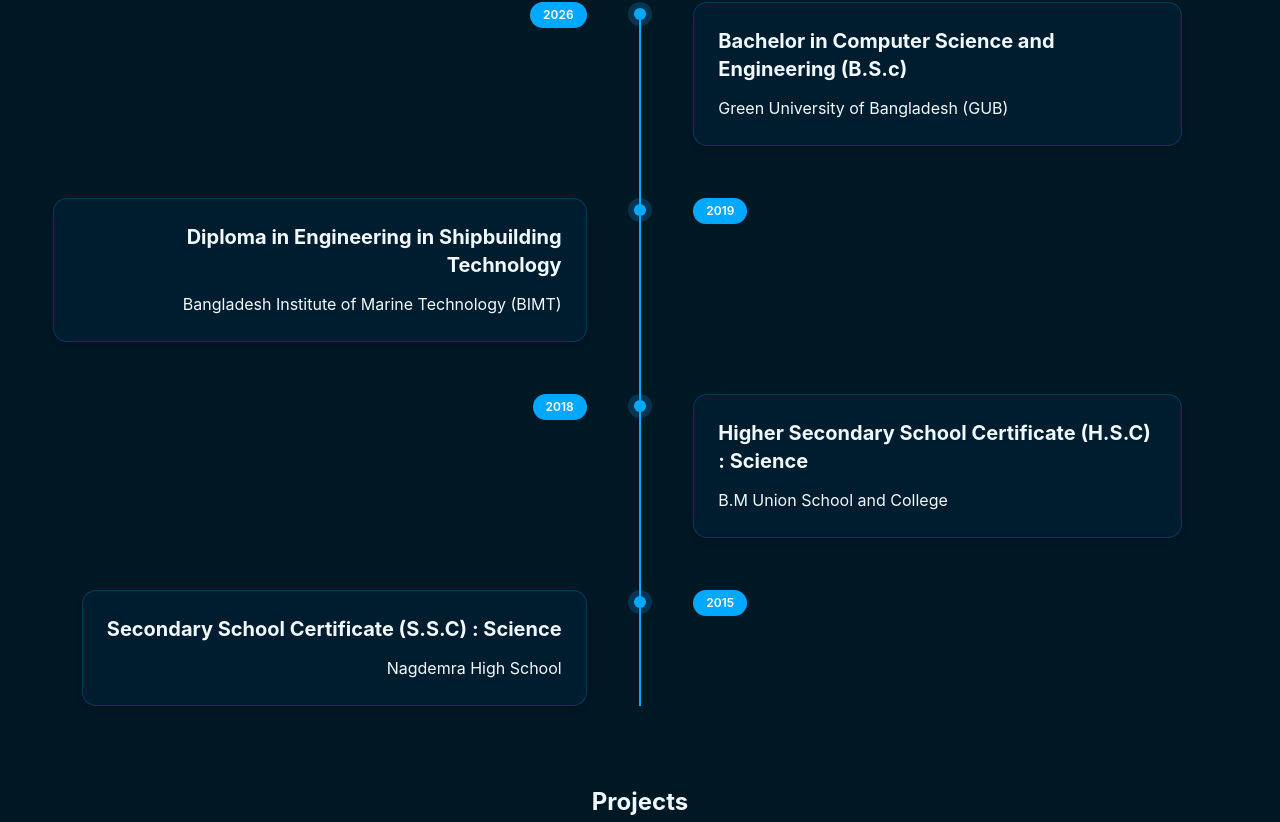
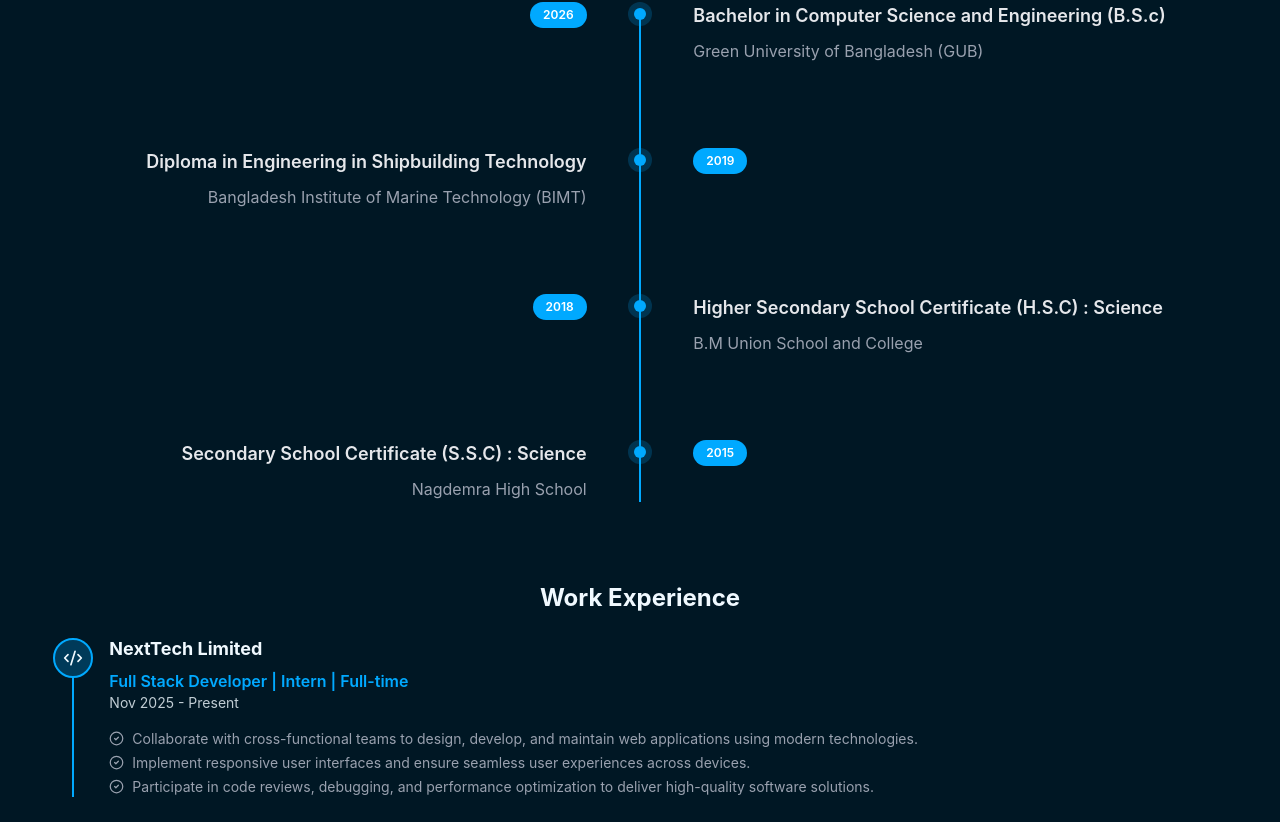
Before and after one commit to forhadreza43/portfolio, a Next.js app: page / in a window 1280 px wide. Shown: the part 1058-1880 px from the top of the page. Built offline with nearby package versions, Linux system fonts and the light colour scheme.

Commit message:
Add Experience and Education timelines, refactor components for clarity

```diff
--- a/app/page.tsx
+++ b/app/page.tsx
@@ -2,10 +2,11 @@
 import ContactSection from '@/components/ContactSection';
 import { Education } from '@/components/Education';
 import { ExpandableCard } from '@/components/ExpandableCard';
+import Experience from '@/components/Experience';
 import Hero from '@/components/Hero';
 // import Projects from "@/components/Projects";
 import Skills from '@/components/Skills';
-import Timeline from '@/components/Timeline';
+import Timeline from '@/components/EducationTimeline';
 
 export default function Home() {
    return (
@@ -13,7 +14,8 @@
          <div>
             <Hero />
             <AboutMe />
-            <Education/>
+            <Education />
+            <Experience />
             {/* <BentoCardComponent/> */}
             <ExpandableCard />
             <Skills />
--- a/components/Education.tsx
+++ b/components/Education.tsx
@@ -1,11 +1,11 @@
 import SectionHeading from './SectionHeading';
-import Timeline from './Timeline';
+import EducationTimeline from './EducationTimeline';
 
 export const Education = () => {
-  return (
-     <section className="scroll-mt-30 mt-12 lg:mt-20" id="education">
-        <SectionHeading>Education</SectionHeading>
-        <Timeline />
-     </section>
-  );
-}
+   return (
+      <section className="scroll-mt-30 mt-12 lg:mt-20" id="education">
+         <SectionHeading>Education</SectionHeading>
+         <EducationTimeline />
+      </section>
+   );
+};
--- a/components/Timeline.tsx
+++ b/components/EducationTimeline.tsx
@@ -76,16 +76,17 @@
 
    const card = (
       <div
-         className={`rounded-xl shadow-md bg-primary/5 border border-primary/20 p-4 md:p-6 transition-all duration-500 text-left ${
+         // rounded-xl shadow-md bg-primary/5 border border-primary/20 p-4 md:p-6
+         className={` transition-all duration-500 text-left ${
             isActive ? 'opacity-100 translate-y-0' : 'opacity-40 translate-y-2'
          } ${isLeft ? 'md:text-right' : 'md:text-left'}`}
       >
-         <h3 className="text-lg md:text-xl font-bold text-base-content/80 mb-3">
+         <h3 className="text-lg font-semibold text-gray-200 dark:text-gray-800 mb-2">
             {event.nameOfDegree}
          </h3>
 
          {event.institution && (
-            <p className="text-sm md:text-base text-base-content/80 leading-relaxed">
+            <p className="text-sm md:text-base text-gray-400 dark:text-gray-600 leading-relaxed">
                {event.institution}
             </p>
          )}
@@ -109,7 +110,7 @@
                   className={`w-6 h-6 absolute rounded-full transition-all duration-500 bg-primary/20`}
                />
             </div>
-            <div className={`w-5/12 flex justify-start -mt-3`}>
+            <div className={`w-5/11 flex justify-start -mt-3`}>
                {!isLeft ? card : dateBadge}
             </div>
          </div>
@@ -135,7 +136,7 @@
    );
 };
 
-const Timeline = () => {
+const EducationTimeline = () => {
    const containerRef = useRef<HTMLDivElement>(null);
    const [scrollProgress, setScrollProgress] = useState(0);
    const [activeIndices, setActiveIndices] = useState<Set<number>>(
@@ -189,7 +190,7 @@
                style={{ height: `${scrollProgress * 100}%` }}
             />
 
-            <div className="space-y-16">
+            <div className="space-y-16 md:space-y-24">
                {events.map((event, index) => (
                   <div
                      key={index}
@@ -209,4 +210,4 @@
    );
 };
 
-export default Timeline;
+export default EducationTimeline;
--- /dev/null
+++ b/components/Experience.tsx
@@ -0,0 +1,13 @@
+import ExperienceTimeline from './ExperienceTimeline';
+import SectionHeading from './SectionHeading';
+
+const Experience = () => {
+   return (
+      <section id="experience" className="scroll-mt-30 mt-12 lg:mt-20">
+         <SectionHeading>Work Experience</SectionHeading>
+         <ExperienceTimeline/>
+      </section>
+   );
+};
+
+export default Experience;
--- /dev/null
+++ b/components/ExperienceTimeline.tsx
@@ -0,0 +1,118 @@
+import { CircleCheck, CodeXml } from 'lucide-react';
+import Link from 'next/link';
+import { projects } from '../data/projects';
+
+interface TimelineEvent {
+   joiningDate: string;
+   leavingDate: string;
+   role: string;
+   type?: string;
+   company: string;
+   location: string;
+   responsibilities?: string[];
+   projects?: { name: string; link: string }[];
+}
+
+const events: TimelineEvent[] = [
+   {
+      joiningDate: 'Nov 2025',
+      leavingDate: 'Present',
+      role: 'Full Stack Developer | Intern',
+      type: 'Full-time',
+      company: 'NextTech Limited',
+      location: '744/1 (3rd Floor), Metro Pillar-296, Shewrapara,  Dhaka 1216',
+      responsibilities: [
+         'Collaborate with cross-functional teams to design, develop, and maintain web applications using modern technologies.',
+         'Implement responsive user interfaces and ensure seamless user experiences across devices.',
+         'Participate in code reviews, debugging, and performance optimization to deliver high-quality software solutions.',
+      ],
+      // projects: [
+      //    { name: 'NextTech Website', link: '#' },
+      //    {
+      //       name: 'Admin Dashboard',
+      //       link: '#',
+      //    },
+      // ],
+   },
+
+];
+
+const TimelineCard = ({ event }: { event: TimelineEvent }) => {
+   const content = (
+      <div className={`transition-all duration-500 opacity-100 translate-y-0`}>
+         <h3 className="text-base md:text-lg font-bold text-foreground leading-tight">
+            <Link href={'https://nexttechltd.com'} target="_blank">
+               {event.company}
+            </Link>
+         </h3>
+         <p className="text-primary mt-2 font-semibold">
+            {event.role} | {event.type && `${event.type}`}
+         </p>
+         <p className="text-sm text-foreground/80 mb-1">
+            {event.joiningDate} - {event.leavingDate}
+         </p>
+
+         {/* <p className="text-sm text-foreground/80 mt-1">{event.location}</p> */}
+
+         {event.responsibilities && (
+            <div className="mt-4 space-y-1 text-sm text-foreground/80">
+               {event.responsibilities.map((resp, idx) => (
+                  <div key={idx} className="flex gap-2 items-center">
+                     <CircleCheck size={15} className="text-gray-400" />{' '}
+                     <p className="text-gray-400">{resp}</p>
+                  </div>
+               ))}
+            </div>
+         )}
+         {event.projects && (
+            <div className=" mt-5 flex gap-2 items-center flex-wrap space-y-1 text-sm text-foreground/80">
+               {event.projects.map((project, idx) => (
+                  <Link
+                     href={project.link}
+                     target="_blank"
+                     className="text-primary hover:bg-primary/20 text-xs bg-primary/5 border border-primary/80 px-2 transition-all duration-300 py-0.5 rounded-full"
+                     key={idx}
+                  >
+                     {project.name}
+                  </Link>
+               ))}
+            </div>
+         )}
+      </div>
+   );
+
+   const iconDot = (
+      <div
+         className={`w-9 h-9 md:w-10 dark:bg-[#cee6f5] border-2 border-primary  bg-[#003a59] md:h-10 rounded-full flex items-center justify-center text-base shrink-0 transition-all duration-500
+            `}
+      >
+         <CodeXml size={20} />
+      </div>
+   );
+
+   return (
+      <div className="relative flex items-start w-full">
+         <div className="flex flex-col items-center relative z-10 shrink-0 mr-4">
+            {iconDot}
+         </div>
+         <div className="flex-1 ">{content}</div>
+      </div>
+   );
+};
+
+const ExperienceTimeline = () => {
+   return (
+      <div className="mx-auto relative">
+         {/* Static vertical line */}
+         <div className="absolute left-4.5 md:left-4.75 top-0 bottom-0 w-0.5 bg-primary" />
+
+         <div className="space-y-14">
+            {events.map((event, index) => (
+               <TimelineCard key={index} event={event} />
+            ))}
+         </div>
+      </div>
+   );
+};
+
+export default ExperienceTimeline;
--- a/components/Timeline1.tsx
+++ /dev/null
@@ -1,131 +0,0 @@
-//Timeline.tsx
-import { Github } from "lucide-react";
-
-interface TimelineEvent {
-  date: string;
-  title: string;
-  location: string;
-  description: string;
-  icon: string;
-  githubUrl?: string;
-  side: "left" | "right";
-}
-
-const events: TimelineEvent[] = [
-  {
-    date: "November 23rd – 25th, 2018",
-    title: "Hack Western 5",
-    location: "London, Ontario",
-    description:
-      "Developed a mobile application which delivered bedtime stories using augmented reality.",
-    icon: "👾",
-    githubUrl: "#",
-    side: "right",
-  },
-  {
-    date: "September 14th – 16th, 2018",
-    title: "Hack The North",
-    location: "Waterloo, Ontario",
-    description:
-      "Delivers university campus wide events in real time to all students.",
-    icon: "🏔️",
-    side: "left",
-  },
-  {
-    date: "March 23rd – 24th, 2018",
-    title: "FirstNet Public Safety Hackathon",
-    location: "San Francisco, California",
-    description:
-      "Developed a mobile application which communicates from inside an ambulance to doctors at hospital.",
-    icon: "🛡️",
-    side: "right",
-  },
-  {
-    date: "September 14th – 16th, 2018",
-    title: "Hack The North",
-    location: "Waterloo, Ontario",
-    description:
-      "Delivers university campus wide events in real time to all students.",
-    icon: "💻",
-    githubUrl: "#",
-    side: "left",
-  },
-];
-
-const TimelineCard = ({ event }: { event: TimelineEvent }) => {
-  const isLeft = event.side === "left";
-
-  return (
-    <div className="relative flex items-center w-full mb-12 last:mb-0">
-      {/* Left content */}
-      <div className={`w-5/12 ${isLeft ? "" : "opacity-0 pointer-events-none"}`}>
-        {isLeft && (
-          <div className="text-right pr-8">
-            <p className="text-sm text-muted-foreground mb-1">{event.date}</p>
-            <h3 className="text-lg font-semibold text-foreground">{event.title}</h3>
-            <p className="text-sm text-muted-foreground">{event.location}</p>
-            {event.description && (
-              <p className="text-sm text-muted-foreground mt-2">{event.description}</p>
-            )}
-            {event.githubUrl && (
-              <a
-                href={event.githubUrl}
-                className="inline-flex items-center gap-2 mt-3 px-4 py-1.5 rounded-full border border-border bg-secondary text-secondary-foreground text-sm hover:bg-accent transition-colors"
-              >
-                <Github size={14} />
-                Github
-              </a>
-            )}
-          </div>
-        )}
-      </div>
-
-      {/* Center dot */}
-      <div className="flex-shrink-0 w-2/12 flex justify-center relative z-10">
-        <div className="w-10 h-10 rounded-full bg-timeline-dot border-2 border-timeline-dot-border flex items-center justify-center text-lg">
-          {event.icon}
-        </div>
-      </div>
-
-      {/* Right content */}
-      <div className={`w-5/12 ${!isLeft ? "" : "opacity-0 pointer-events-none"}`}>
-        {!isLeft && (
-          <div className="pl-8">
-            <p className="text-sm text-muted-foreground mb-1">{event.date}</p>
-            <h3 className="text-lg font-semibold text-foreground">{event.title}</h3>
-            <p className="text-sm text-muted-foreground">{event.location}</p>
-            {event.description && (
-              <p className="text-sm text-muted-foreground mt-2">{event.description}</p>
-            )}
-            {event.githubUrl && (
-              <a
-                href={event.githubUrl}
-                className="inline-flex items-center gap-2 mt-3 px-4 py-1.5 rounded-full border border-border bg-secondary text-secondary-foreground text-sm hover:bg-accent transition-colors"
-              >
-                <Github size={14} />
-                Github
-              </a>
-            )}
-          </div>
-        )}
-      </div>
-    </div>
-  );
-};
-
-const Timeline1 = () => {
-  return (
-    <section className="py-20 px-4">
-      <div className="max-w-4xl mx-auto relative">
-        {/* Vertical line */}
-        <div className="absolute left-1/2 top-0 bottom-0 w-px bg-timeline-line -translate-x-1/2" />
-
-        {events.map((event, index) => (
-          <TimelineCard key={index} event={event} />
-        ))}
-      </div>
-    </section>
-  );
-};
-
-export default Timeline1;
```
Also changed, not shown: components/ui/separator.tsx (added, +28 -0 lines), components.json.
